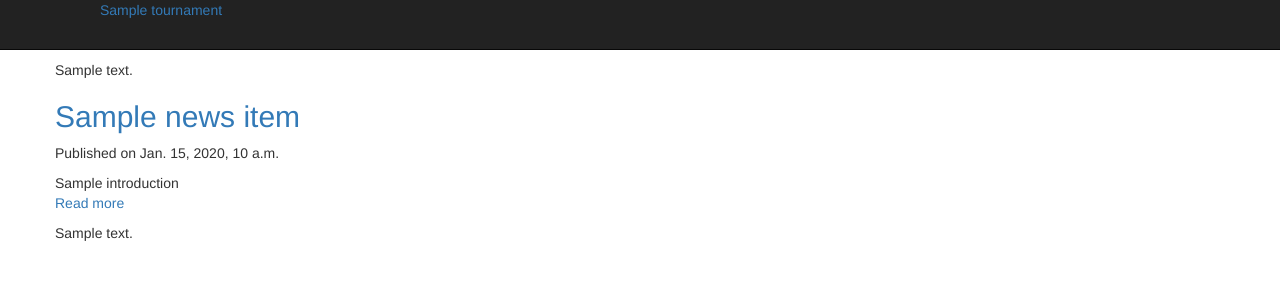
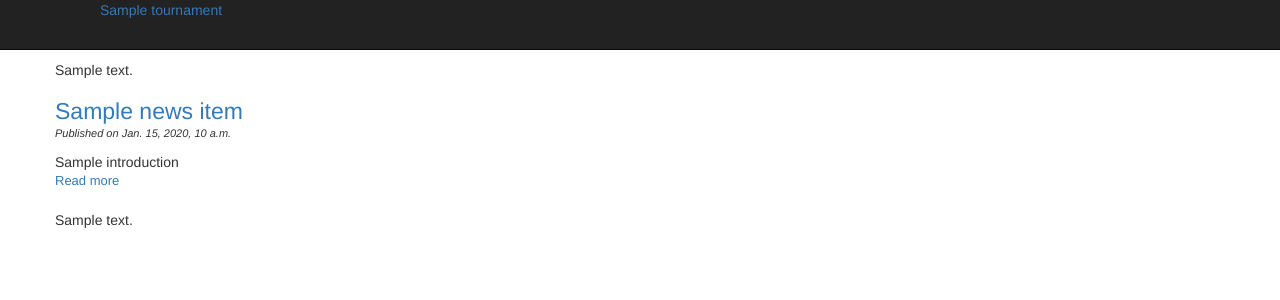
Before and after one commit to jonejone/tourney, a Django app: template tourney/tournament/templates/tournament/index.html in a window 1280 px wide. Shown: the top 300 px of the page. Run offline with Django 3.2, Linux system fonts and the light colour scheme; the template is opened without the code that fills it: most values are stand-ins (such as "Sample title", 1, 10 or a date in 2020); some libraries are stand-ins or nearby versions.

Commit message:
Added CSS for news items

```diff
--- a/tourney/tournament/static/tournament/css/tournament.css
+++ b/tourney/tournament/static/tournament/css/tournament.css
@@ -15,3 +15,31 @@
 .registration-stages-table {
     max-width: 700px;
 }
+
+.news-container {
+    margin-top: 20px;
+    margin-bottom: 20px;
+}
+
+.news-container-small {
+    margin-bottom: 20px;
+}
+
+.news-container-small h2 {
+    font-size: 23px;
+    line-height: 23px;
+    margin-bottom: 3px;
+}
+
+.news-container-small footer p {
+    font-size: 13px;
+}
+
+.news-container-small p.published {
+    font-style: italic;
+    font-size: 11px;
+}
+
+.create-news-button {
+    margin-top: 30px;
+}
```
